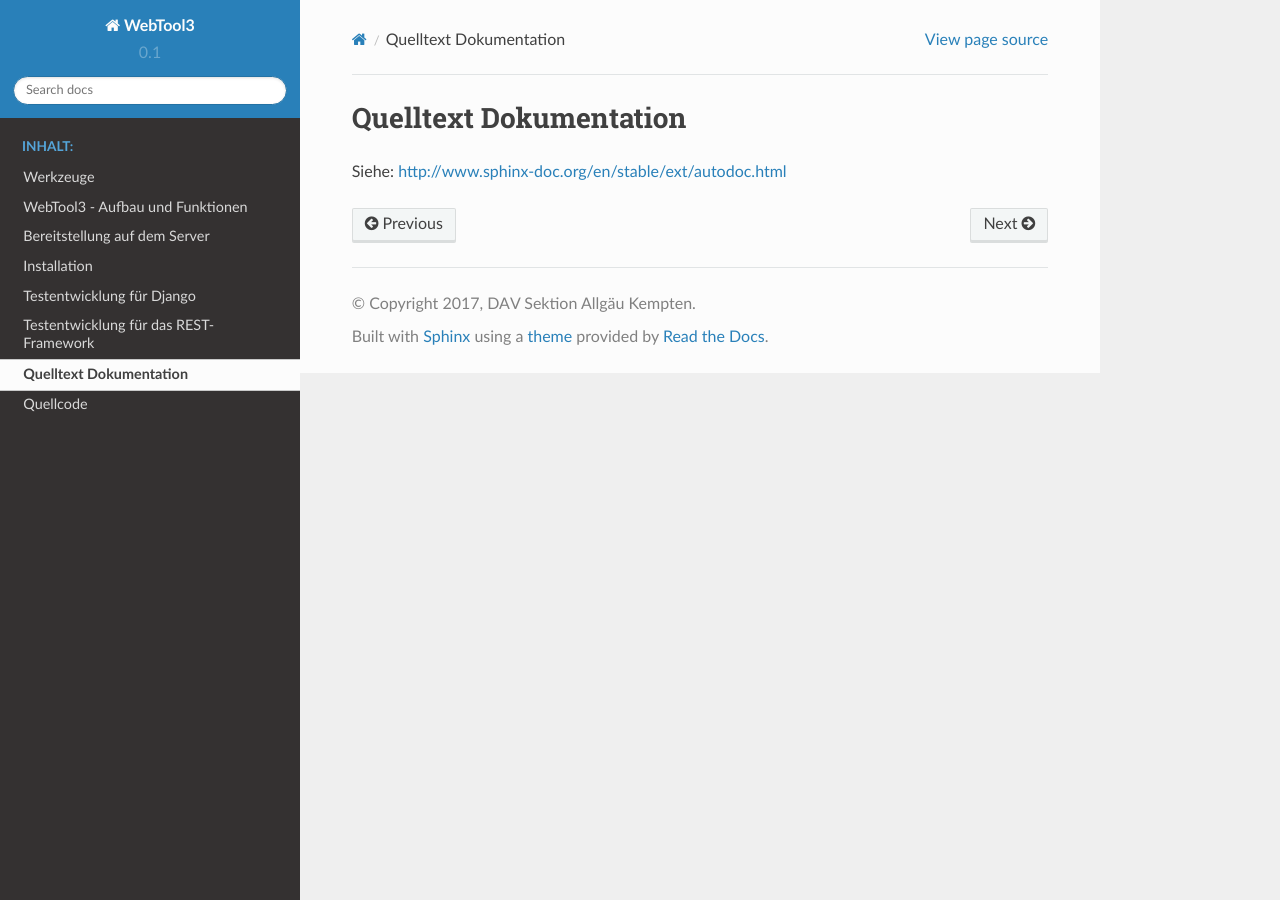
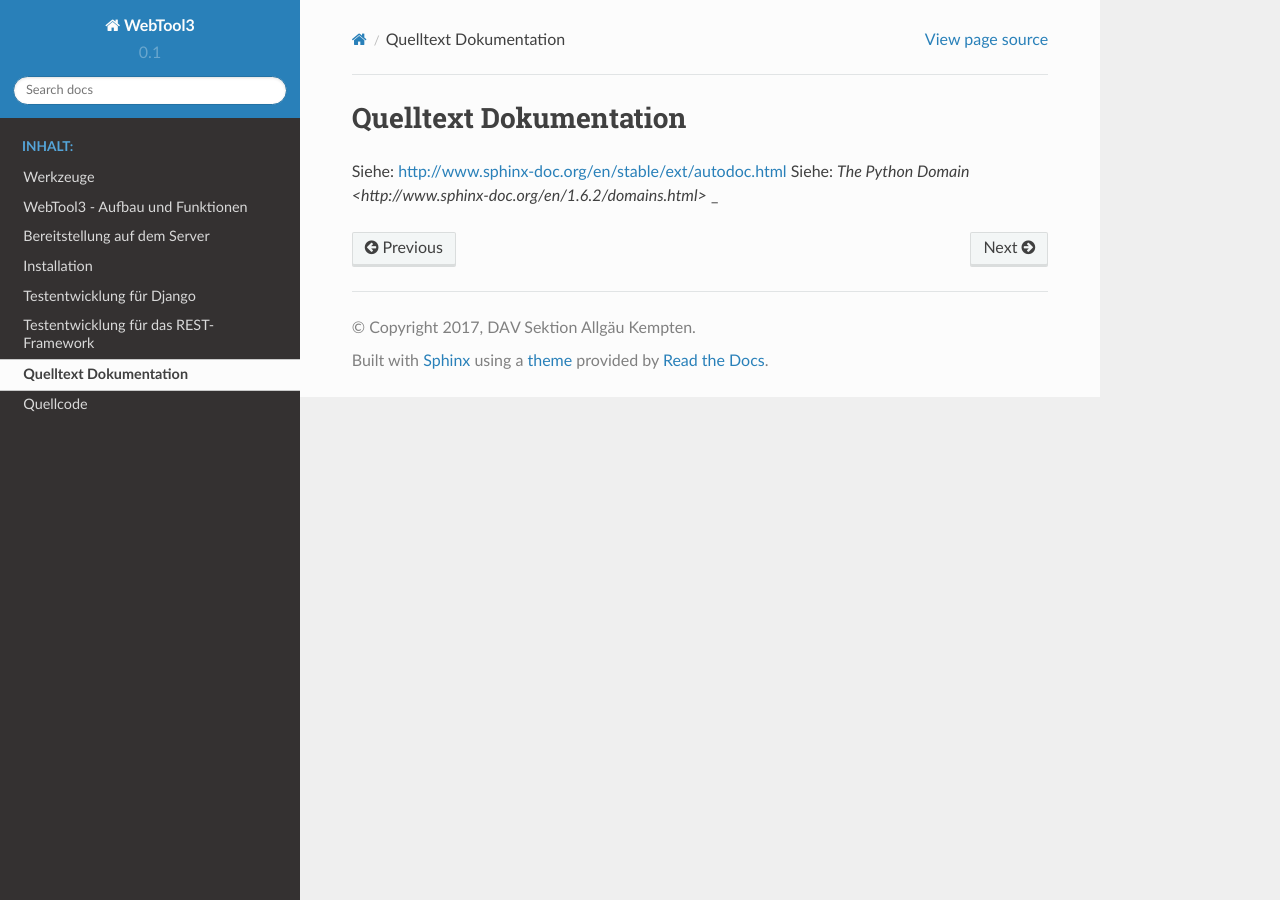
Before and after one commit to dav-kempten/WebTool3, a Sphinx documentation site: the page built from docs/source/documentation/autodoc.rst, in a window 1280 px wide. Built offline with Sphinx 7.4.7 and the Read the Docs theme 2.0.0, drawn with Linux system fonts in a browser that asks for light colours.

Commit message:
docs extended

```diff
--- a/docs/source/documentation/autodoc.rst
+++ b/docs/source/documentation/autodoc.rst
@@ -4,3 +4,5 @@ Quelltext Dokumentation
 =======================
 
 Siehe: http://www.sphinx-doc.org/en/stable/ext/autodoc.html
+Siehe: `The Python Domain <http://www.sphinx-doc.org/en/1.6.2/domains.html>`
+_
--- a/docs/source/testing/django.rst
+++ b/docs/source/testing/django.rst
@@ -3,7 +3,7 @@
 Testentwicklung für Django
 ==========================
 
-siehe : https://docs.djangoproject.com/en/1.11/topics/testing/
+siehe: https://docs.djangoproject.com/en/1.11/topics/testing/
 
 Testentwicklung für das REST-Framework
 ======================================
```
